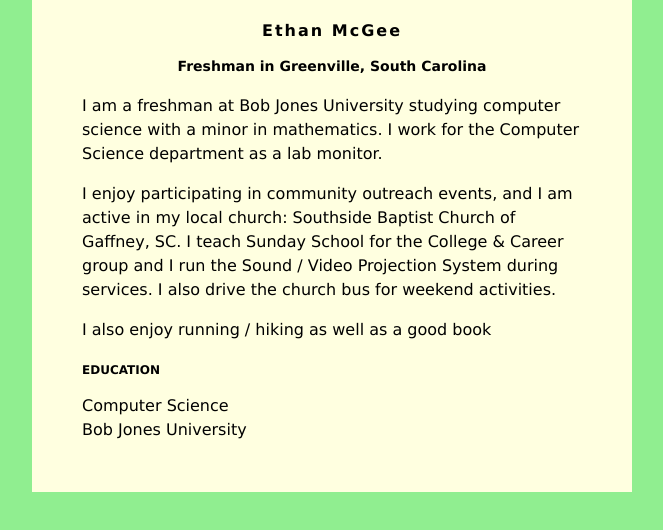
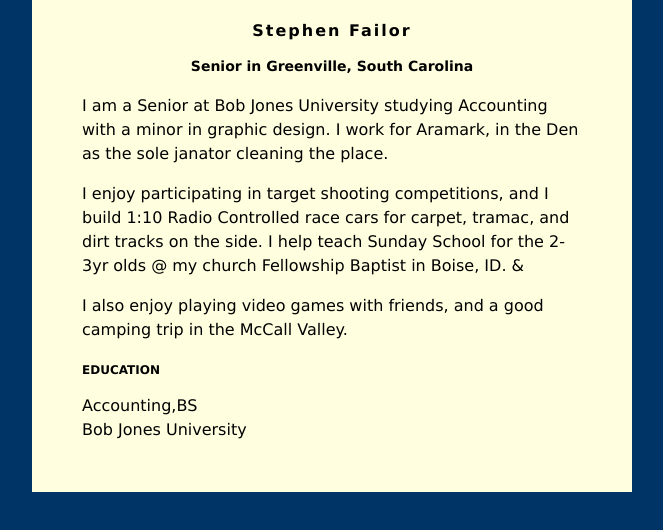
Before and after one commit to sfail976/sfail976.github.io, a plain HTML site: page index.html in a window 1280 px wide. Shown: the whole page, without its empty margins (308-971 px from the left). Drawn offline with Linux system fonts and the light colour scheme.

Commit message:
Update index.html

```diff
--- a/index.html
+++ b/index.html
@@ -2,7 +2,7 @@
 <head>
 <style>
 body {
-    background: lightgreen;
+    background: #003366;
     font-family: Verdana;
 }
 #content {
@@ -30,19 +30,19 @@ h3 {
 </head>
 <body>
     <div id="content">
-        <h1>Ethan McGee</h1>
-        <h2>Freshman in Greenville, South Carolina</h2>
+        <h1>Stephen Failor</h1>
+        <h2>Senior in Greenville, South Carolina</h2>
 
-         <p>I am a freshman at Bob Jones University studying computer science with a minor in mathematics. I work for the Computer Science department as a lab monitor.</p>
+         <p>I am a Senior at Bob Jones University studying Accounting with a minor in graphic design. I work for Aramark, in the Den as the sole janator cleaning the place.</p>
          <p>
-            I enjoy participating in community outreach events, and I am active in my local church: Southside Baptist Church of Gaffney, SC.  I teach Sunday School for the College &amp; Career group and I run the Sound / Video Projection System during services.  I also drive the church bus for weekend activities.
+            I enjoy participating in target shooting competitions, and I build 1:10 Radio Controlled race cars for carpet, tramac, and dirt tracks on the side.  I help teach Sunday School for the 2-3yr olds @ my church Fellowship Baptist in Boise, ID. &amp;
          </p>
          <p>
-            I also enjoy running / hiking as well as a good book
+            I also enjoy playing video games with friends, and a good camping trip in the McCall Valley.
          </p>
 
         <h3>EDUCATION</h3>
-        Computer Science<br>
+        Accounting,BS<br>
         Bob Jones University
     </div>
 
```
